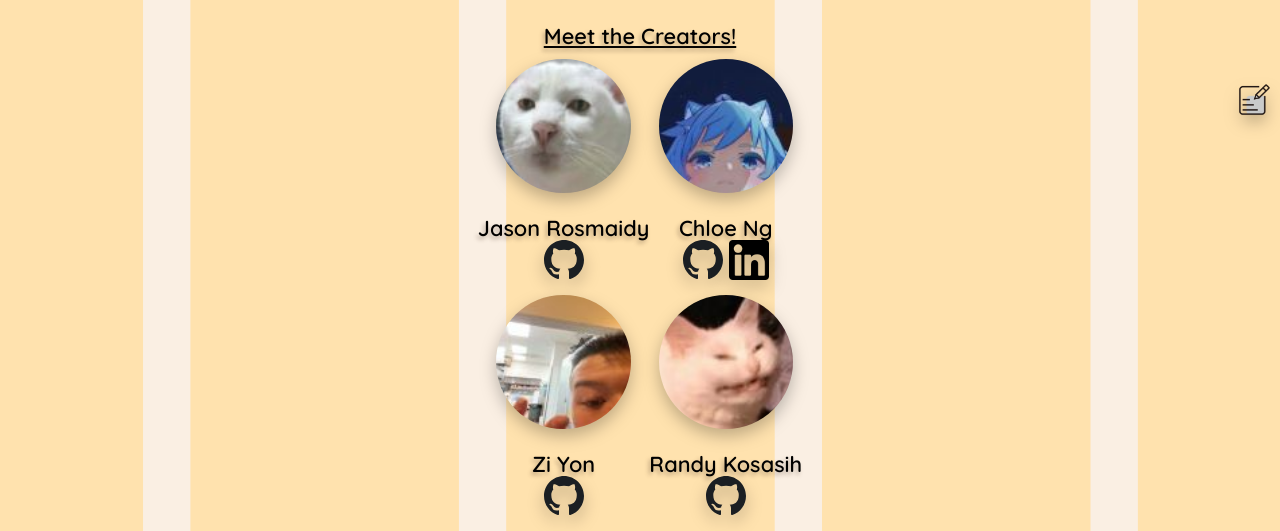
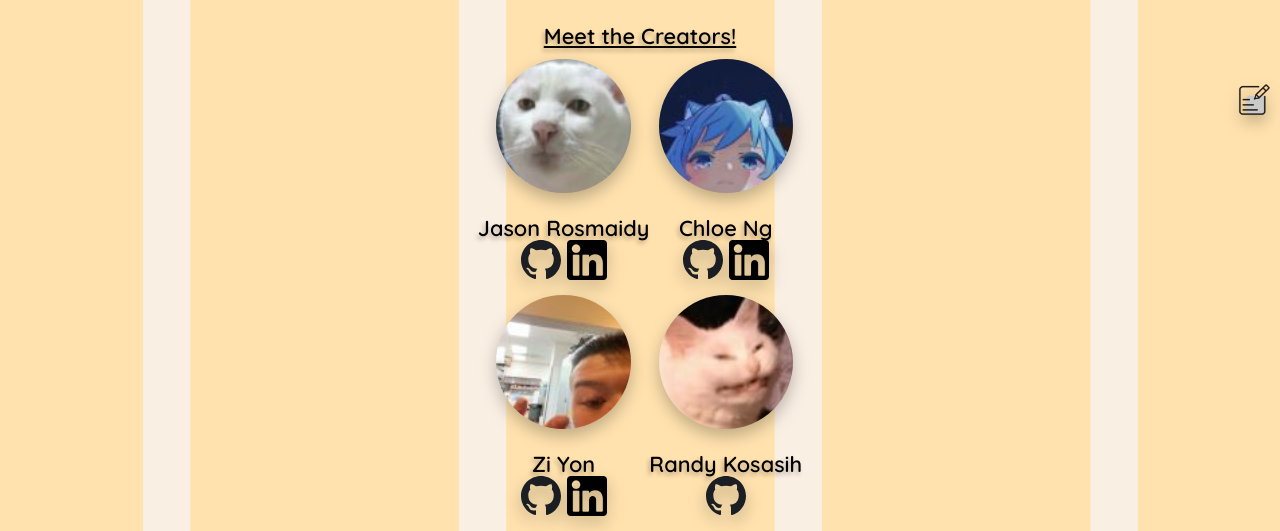
Before and after one commit to jrosmaidy1/PAW-champ, a Flask app: page /about in a window 1280 px wide. Shown: the part 321-852 px from the top of the page. Run offline with Flask 2, Linux system fonts and the light colour scheme; some libraries are stand-ins or nearby versions; some web fonts are replaced.

Commit message:
added linkedin profiles in creators page

```diff
--- a/templates/about.html
+++ b/templates/about.html
@@ -21,12 +21,14 @@
           <p class="members-item">
             Jason Rosmaidy<br>
            <a class="members-link" href="https://github.com/jrosmaidy1" target=blank> <img src="../static/github-logo.svg" class="socials"></a>
+           <a class="members-link" href="https://www.linkedin.com/in/jason-rosmaidy/" target=blank> <img src="../static/linked-in.png" class="socials"></a>
           </p>
 
           <img src="../static/zi.jpg" class="profiles">
           <p class="members-item">
             Zi Yon<br>
             <a class="members-link" href="https://github.com/kayyon" target=blank> <img src="../static/github-logo.svg" class="socials"></a>
+            <a class="members-link" href="https://www.linkedin.com/in/zi-yon/" target=blank> <img src="../static/linked-in.png" class="socials"></a>
           </p>
       </div>
       <div class="members-container">
```
